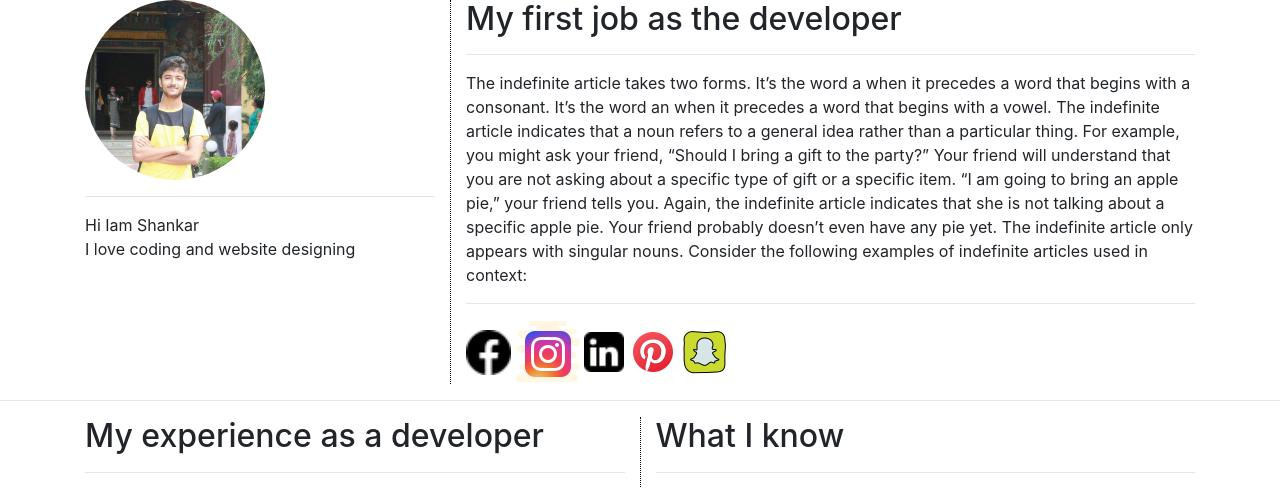
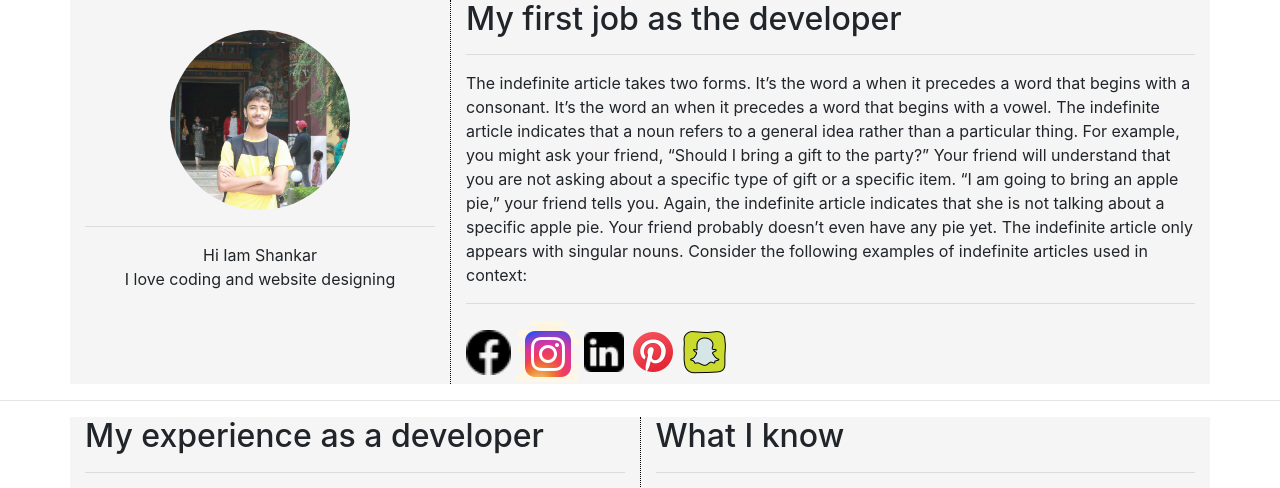
Before and after one commit to shankarbhattarai123/django, a Django app: page / in a window 1280 px wide. Shown: the top 488 px of the page. Run offline with Django 3.2, Linux system fonts and the light colour scheme.

Commit message:
Update main.css

```diff
--- a/static/css/main.css
+++ b/static/css/main.css
@@ -1,4 +1,14 @@
-h1
+
+body
 {
-	color: green;
+	background-color:white;
 }
+.container
+{
+
+	background-color:whitesmoke;
+}
+.col-sm-4
+{
+	text-align: center;
+	margin-top: 30px;
```
